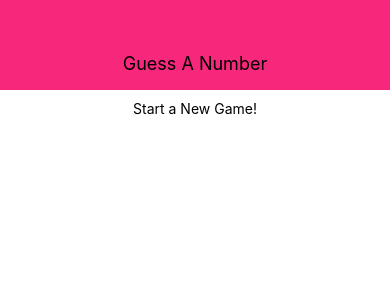
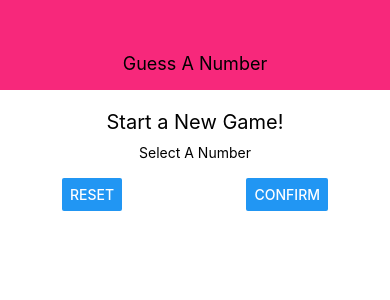
Before and after one commit to Alan2304/rn-guess-number, a React Native app: screen / in a window 390 px wide. Shown: the top 300 px of the page. Built offline with nearby package versions, Linux system fonts and the light colour scheme.

Commit message:
Add basic layout and style to the StartGameScreen

```diff
--- a/screens/StartGameScreen.js
+++ b/screens/StartGameScreen.js
@@ -1,11 +1,18 @@
 import React from 'react';
-import { View, Text, StyleSheet, TextInput } from 'react-native';
+import { View, Text, StyleSheet, TextInput, Button } from 'react-native';
 
 const StartGameScreen = props => {
     return (
         <View style={styles.screen}>
-            <Text>Start a New Game!</Text>
-
+            <Text style={styles.title}>Start a New Game!</Text>
+            <View style={styles.inputContainer}>
+                <Text>Select A Number</Text>
+                <TextInput />
+                <View style={styles.buttonContainer}>
+                    <Button title="Reset" onPress={() => {}} />
+                    <Button title="Confirm" onPress={() => {}} />
+                </View>
+            </View>
         </View>
     );
 }
@@ -15,6 +22,21 @@
         flex: 1,
         padding: 10,
         alignItems: 'center',
+    },
+    title: {
+        fontSize: 20,
+        marginVertical: 10,
+    },
+    inputContainer: {
+        width: 300,
+        maxWidth: '80%',
+        alignItems: 'center'
+    },
+    buttonContainer: {
+        flexDirection: 'row',
+        width: '100%',
+        justifyContent: 'space-between',
+        paddingHorizontal: 15
     }
 })
 
```
